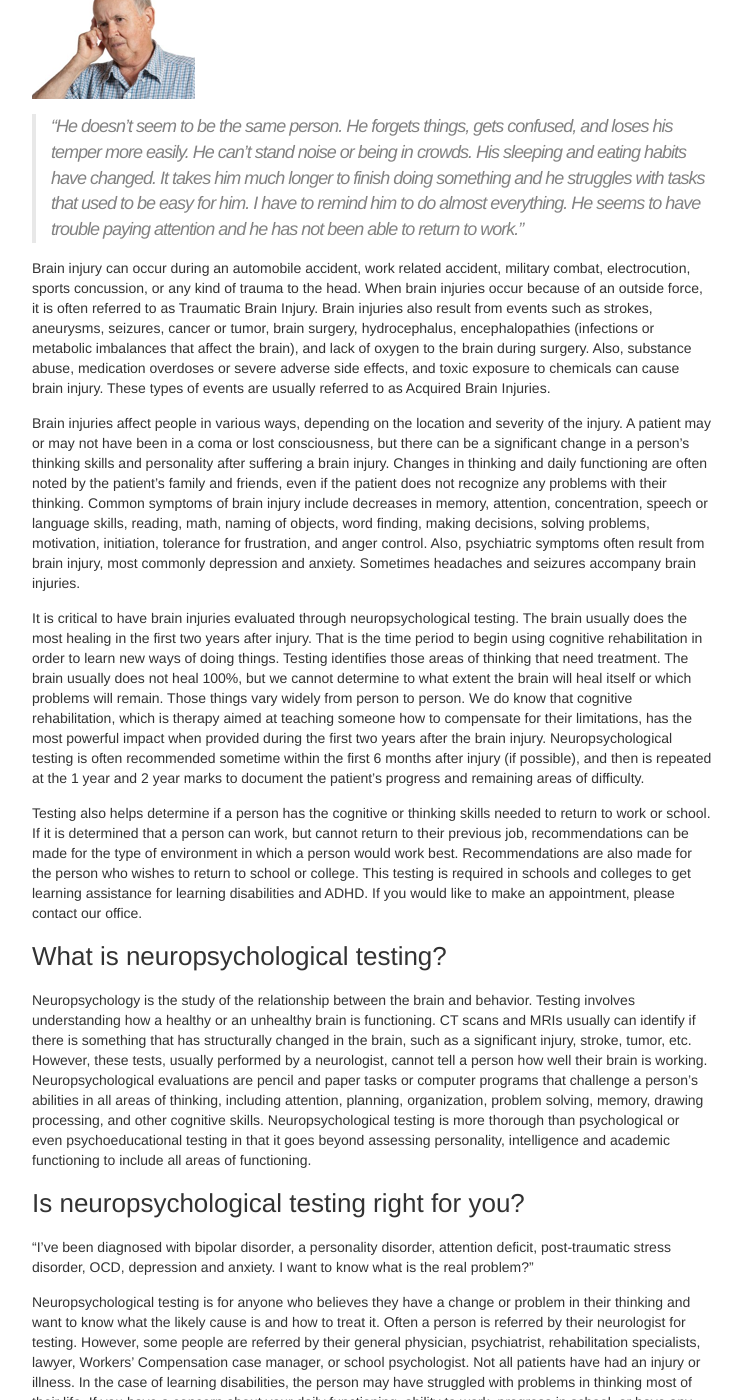
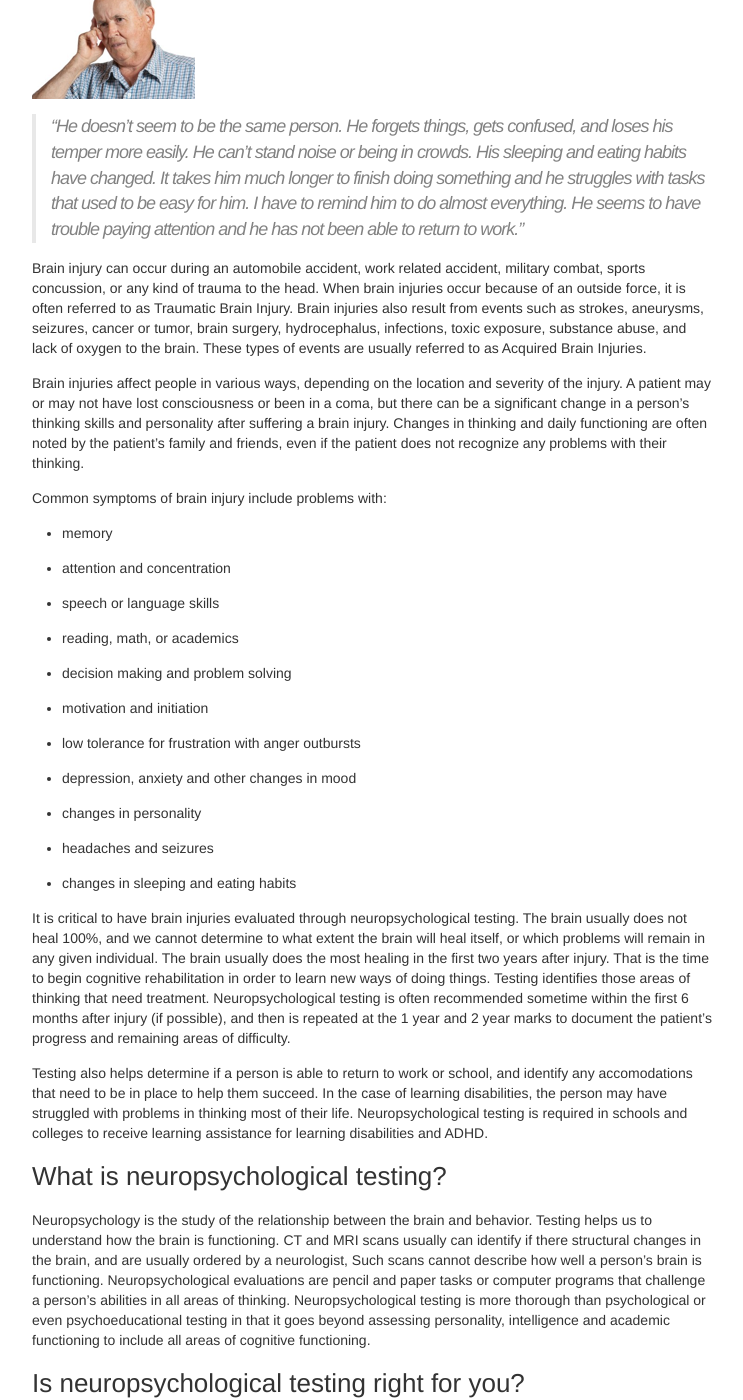
Before and after one commit to halcyon/renewedbrain.com, a Jekyll site: the page built from brain-injury.md, in a window 1280 px wide and 1400 px high, scrolled down 274 px. Shown: the whole window, without its empty margins (268-1011 px from the left). Built offline with Jekyll 4.4.1, drawn with Linux system fonts in a browser that asks for light colours; some of the changed text lies outside the part shown.

Commit message:
Update brain-injury.md

```diff
--- a/brain-injury.md
+++ b/brain-injury.md
@@ -15,101 +15,96 @@
 >paying attention and he has not been able to return to work."
 
 Brain injury can occur during an automobile accident, work related
-accident, military combat, electrocution, sports concussion, or any kind of trauma to the
+accident, military combat, sports concussion, or any kind of trauma to the
 head. When brain injuries occur because of an
 outside force, it is often referred to as Traumatic Brain
 Injury. Brain injuries also result from events such as strokes,
 aneurysms, seizures, cancer or tumor, brain surgery, hydrocephalus,
-encephalopathies (infections or metabolic imbalances that affect the
-brain), and lack of oxygen to the brain during surgery. Also, substance abuse,
-medication overdoses or severe adverse side effects, and toxic exposure to chemicals
-can cause brain injury. These types of events are usually referred to as Acquired Brain Injuries.
+infections, toxic exposure, substance abuse, and lack of oxygen to the brain.
+These types of events are usually referred to as Acquired Brain Injuries.
 
 Brain injuries affect people in various ways, depending on the
 location and severity of the injury. A patient may or may not have
-been in a coma or lost consciousness, but there can be a significant
+lost consciousness or been in a coma, but there can be a significant
 change in a person’s thinking skills and personality after suffering a
 brain injury. Changes in thinking and daily functioning are often
 noted by the patient’s family and friends, even if the patient does
-not recognize any problems with their thinking. Common symptoms of
-brain injury include decreases in memory, attention, concentration,
-speech or language skills, reading, math, naming of objects, word
-finding, making decisions, solving problems, motivation, initiation,
-tolerance for frustration, and anger control. Also, psychiatric
-symptoms often result from brain injury, most commonly depression and anxiety.
-Sometimes headaches and seizures accompany brain injuries.
+not recognize any problems with their thinking.
+
+Common symptoms of brain injury include problems with:
+
+* memory
+
+* attention and concentration
+
+* speech or language skills
+
+* reading, math, or academics
+
+* decision making and problem solving
+
+* motivation and initiation
+
+* low tolerance for frustration with anger outbursts
+
+* depression, anxiety and other changes in mood
+
+* changes in personality
+
+* headaches and seizures
+
+* changes in sleeping and eating habits
+
 
 It is critical to have brain injuries evaluated through
-neuropsychological testing. The brain usually does the most healing in the first
-two years after injury.  That is the time period to begin using cognitive rehabilitation
-in order to learn new ways of doing things. Testing identifies those areas of thinking that
-need treatment. The brain usually does not heal 100%, but we cannot determine to what extent
-the brain will heal itself or which problems will remain. Those things vary widely from person to
-person. We do know that cognitive rehabilitation, which is therapy
-aimed at teaching someone how to compensate for their limitations, has
-the most powerful impact when provided during the first two years
-after the brain injury. Neuropsychological testing is often
+neuropsychological testing.   The brain usually does not heal 100%,
+and we cannot determine to what extent the brain will heal itself,
+or which problems will remain in any given individual. The brain
+usually does the most healing in the first two years after injury.
+That is the time to begin cognitive rehabilitation in order to
+learn new ways of doing things. Testing identifies those areas of thinking
+that need treatment. Neuropsychological testing is often
 recommended sometime within the first 6 months after injury (if
 possible), and then is repeated at the 1 year and 2 year marks to
 document the patient’s progress and remaining areas of difficulty.
 
-Testing also helps determine if a person has the cognitive or thinking
-skills needed to return to work or school. If it is determined that a
-person can work, but cannot return to their previous job,
-recommendations can be made for the type of environment in which a
-person would work best. Recommendations are also made for the person
-who wishes to return to school or college. This testing is required in
-schools and colleges to get learning assistance for learning disabilities and ADHD.
-If you would like to make an appointment, please contact our office.
+Testing also helps determine if a person is able to return to work or school,
+and identify any accomodations that need to be in place to help them succeed.
+In the case of learning disabilities, the person may have
+struggled with problems in thinking most of their life.
+Neuropsychological testing is required in schools and colleges to receive
+learning assistance for learning disabilities and ADHD.
 
 ### What is neuropsychological testing?
 
 Neuropsychology is the study of the relationship between the brain and
-behavior. Testing involves understanding how a healthy or an unhealthy
-brain is functioning. CT scans and MRIs usually can identify if there
-is something that has structurally changed in the brain, such as a
-significant injury, stroke, tumor, etc. However, these tests, usually
-performed by a neurologist, cannot tell a person how well their brain is
-working. Neuropsychological evaluations are pencil and paper tasks or computer
-programs that challenge a person’s abilities in all areas of thinking,
-including attention, planning, organization, problem solving, memory,
-drawing processing, and other cognitive skills. Neuropsychological testing
+behavior. Testing helps us to understand how the brain is functioning. CT and MRI scans usually
+can identify if there structural changes in the brain, and are usually
+ordered by a neurologist, Such scans cannot describe how well a person's brain is
+functioning. Neuropsychological evaluations are pencil and paper tasks or computer
+programs that challenge a person’s abilities in all areas of thinking. Neuropsychological testing
 is more thorough than psychological or even psychoeducational testing in that it goes beyond assessing
-personality, intelligence and academic functioning to include all areas of functioning.
+personality, intelligence and academic functioning to include all areas of cognitive functioning.
 
 ### Is neuropsychological testing right for you?
 
-"I’ve been diagnosed with bipolar disorder, a personality disorder,
-attention deficit, post-traumatic stress disorder, OCD, depression and
-anxiety. I want to know what is the real problem?"
-
-Neuropsychological testing is for anyone who believes they have a
-change or problem in their thinking and want to know what the likely cause is
-and how to treat it. Often a person is referred by their neurologist for testing.
-However, some people are referred by their general physician, psychiatrist,
-rehabilitation specialists, lawyer, Workers’ Compensation case
-manager, or school psychologist. Not all patients have had an injury
-or illness. In the case of learning disabilities, the person may have
-struggled with problems in thinking most of their life. If you have a concern
-about your daily functioning, ability to work, progress in school, or have any problems
-in your thinking or emotions, then neuropsychological testing may be
-the service you need to answer your questions and provide a direction for treatment.
+We often receive calls from people stating they have been diagnosed with four or five different diagnose, and
+they are confused as to the cause of their problems and how to treat them. Neuropsychological testing helps to determine if
+the problem is related to injuries or diseases of the brain, medication side effects, medical problems, chronic pain factors, or emotional
+issues. Testing is for anyone who believes that they have a problem in their thinking and want to learn more information about the underlying cause and possible treatment options. You do not need a referral for neuropsychological testing, unless your insurance requires it. Patients are often referred by their neurologist, family physician, psychiatrist, rehabilitation specialists, lawyer, Workers’ Compensation case manager, or school psychologist.
 
 ### What does neuropsychological testing involve?
 
-Testing can take 1-2 days depending on the problem. The first hour is
+Testing usually takes 4-6 hours, sometimes more, depending on the problem. The first hour is
 an interview with the patient and any family members that may be able
 to provide additional information about the patient’s history. You
-will be asked questions about your injury, illness or learning
-problem, as well as questions about your mood, daily activities,
-medical history, medications, education, work, and social history. The
-remainder of the day will be spent testing the various functions of
+will be asked extensive questions about your symptoms, medical history, psychiatric and
+social history. The remainder of the day will be spent testing the various functions of
 the brain through different kinds of tasks to see how well you
 perform. Once testing is completed, the tests are scored, interpreted,
-and a detailed report is written that can be shared with any of your
-physicians or with your school. Feedback sessions are provided usually two
-weeks after testing, so that medical records can be reviewed and combined with
-test results for interpretation.
+combined with any available medical records, and integrated into a detailed report that can be shared
+with any of your physicians or your school. Feedback sessions are provided usually two
+weeks after testing.
 
 #### Brain Injury Resources
 * [Brain Injury Association USA](http://www.biausa.org)
```
